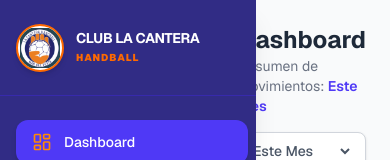
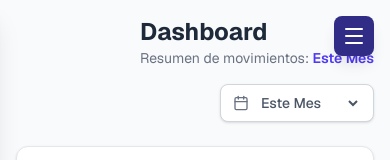
Before and after one commit to murakamifranco-code/Club-La-Cantera, a Next.js app: page /admin/dashboard in a window 390 px wide. Shown: the top 160 px of the page. Built offline with nearby package versions, Linux system fonts and the light colour scheme; no server answers; the database is empty.

Commit message:
Interfaz: Implementar menú lateral responsivo para celulares

```diff
--- a/src/app/admin/layout.tsx
+++ b/src/app/admin/layout.tsx
@@ -1,8 +1,9 @@
 'use client'
 
+import { useState } from 'react' // Única adición para controlar el menú móvil
 import Link from 'next/link'
 import { usePathname } from 'next/navigation'
-import { LayoutDashboard, Users, CreditCard, FileText, Inbox, LogOut } from 'lucide-react'
+import { LayoutDashboard, Users, CreditCard, FileText, Inbox, LogOut, Menu, X } from 'lucide-react'
 import { supabase } from '../../lib/supabaseClient'
 import { useRouter } from 'next/navigation'
 
@@ -13,6 +14,7 @@ export default function AdminLayout({
 }) {
   const pathname = usePathname()
   const router = useRouter()
+  const [isMobileMenuOpen, setIsMobileMenuOpen] = useState(false) // Estado para móvil
 
   const handleLogout = async () => {
     await supabase.auth.signOut()
@@ -22,7 +24,6 @@ export default function AdminLayout({
 
   const menuItems = [
     { name: 'Dashboard', href: '/admin/dashboard', icon: LayoutDashboard },
-    // CORRECCIÓN: Cambié '/admin/users' por '/admin/players'
     { name: 'Socios', href: '/admin/players', icon: Users },
     { name: 'Pagos', href: '/admin/payments', icon: CreditCard },
     { name: 'Cuotas', href: '/admin/fees', icon: FileText },
@@ -32,8 +33,20 @@ export default function AdminLayout({
   return (
     <div className="flex h-screen bg-gray-50 font-sans overflow-hidden">
 
+      {/* BOTÓN HAMBURGUESA (Solo visible en móviles) */}
+      <button
+        onClick={() => setIsMobileMenuOpen(!isMobileMenuOpen)}
+        className="md:hidden fixed top-4 right-4 z-50 p-2 bg-indigo-900 text-white rounded-lg shadow-lg"
+      >
+        {isMobileMenuOpen ? <X size={24} /> : <Menu size={24} />}
+      </button>
+
       {/* SIDEBAR */}
-      <aside className="w-64 bg-indigo-900 text-white flex flex-col shadow-xl z-20 flex-shrink-0">
+      <aside className={`
+        fixed inset-y-0 left-0 z-40 w-64 bg-indigo-900 text-white flex flex-col shadow-xl transition-transform duration-300 transform
+        md:relative md:translate-x-0 flex-shrink-0
+        ${isMobileMenuOpen ? 'translate-x-0' : '-translate-x-full'}
+      `}>
 
         {/* LOGO Y NOMBRE */}
         <div className="h-24 flex items-center justify-center border-b border-indigo-800 px-4">
@@ -66,6 +79,7 @@ export default function AdminLayout({
               <Link
                 key={item.name}
                 href={item.href}
+                onClick={() => setIsMobileMenuOpen(false)} // Cierra el menú al clickear en móvil
                 className={`flex items-center px-4 py-3 text-sm font-medium rounded-xl transition-all duration-200 group ${
                   isActive
                     ? 'bg-indigo-600 text-white shadow-md transform translate-x-1'
@@ -91,9 +105,17 @@ export default function AdminLayout({
         </div>
       </aside>
 
+      {/* OVERLAY PARA MÓVIL (Cierra el menú al tocar fuera) */}
+      {isMobileMenuOpen && (
+        <div
+          className="fixed inset-0 bg-black/50 z-30 md:hidden"
+          onClick={() => setIsMobileMenuOpen(false)}
+        />
+      )}
+
       {/* CONTENIDO PRINCIPAL */}
       <main className="flex-1 overflow-y-auto bg-gray-50 relative">
-        <div className="w-full h-full p-6 md:p-8">
+        <div className="w-full h-full p-4 md:p-8">
             {children}
         </div>
       </main>
```
